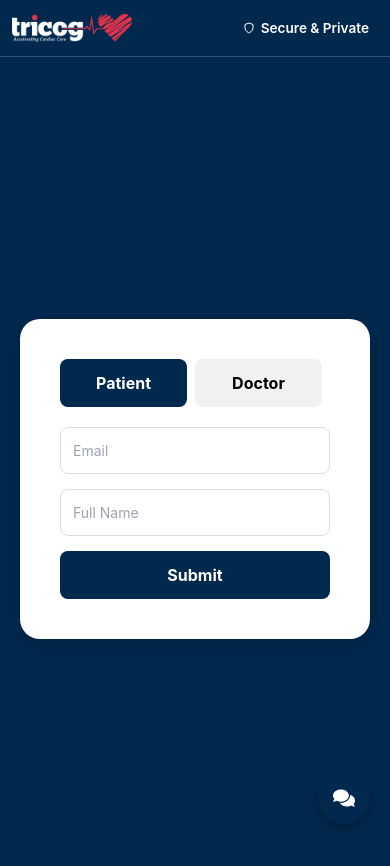
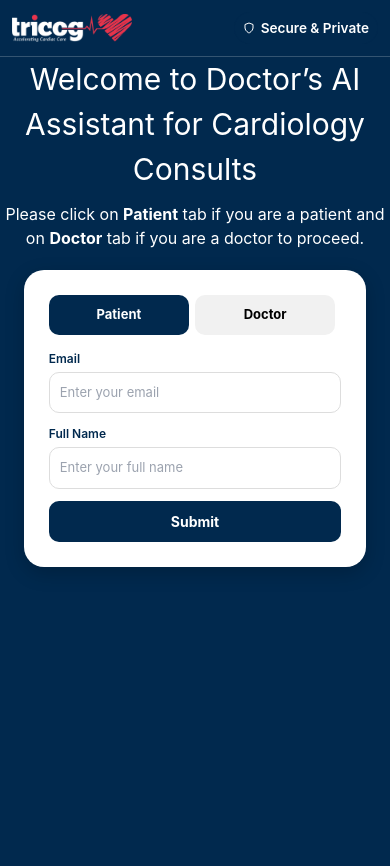
Before and after one commit to harshithad0703/heart_mate, a React (Create React App) app in the folder frontend/: page / in a window 390 px wide. Shown: the top 866 px of the page. Built offline with nearby package versions, Linux system fonts and the light colour scheme; the HTML template or start-up script is replaced by a standard one.

Commit message:
update frontend

```diff
--- a/frontend/public/index.html
+++ b/frontend/public/index.html
@@ -42,7 +42,7 @@
         left: 0;
         width: 100%;
         height: 100%;
-        background: linear-gradient(135deg, #667eea 0%, #764ba2 100%);
+        background: linear-gradient(135deg, #01294e 0%, #01294e 100%);
         display: flex;
         flex-direction: column;
         justify-content: center;
--- a/frontend/src/components/Chat.js
+++ b/frontend/src/components/Chat.js
@@ -1,9 +1,9 @@
 import React, { useState, useEffect, useRef } from "react";
+import { useNavigate } from "react-router-dom"; // ✅ Import for navigation
 import io from "socket.io-client";
 import ChatContainer from "./ChatContainer";
 import ConnectionStatus from "./ConnectionStatus";
 import Header from "./Header";
-
 
 function Chat() {
   const [socket, setSocket] = useState(null);
@@ -11,6 +11,7 @@ function Chat() {
   const [messages, setMessages] = useState([]);
   const [isTyping, setIsTyping] = useState(false);
   const socketRef = useRef(null);
+  const navigate = useNavigate(); // ✅ Hook for navigation
 
   useEffect(() => {
     const newSocket = io("http://localhost:8024", {
@@ -121,6 +122,24 @@ function Chat() {
   return (
     <div className="App">
       <Header />
+
+      {/* ✅ Back to Home Button */}
+      <div style={{ padding: "10px" }}>
+        <button
+          onClick={() => navigate("/")}
+          style={{
+            background: "#01294E",
+            color: "white",
+            padding: "8px 16px",
+            border: "none",
+            borderRadius: "8px",
+            cursor: "pointer",
+          }}
+        >
+          Home
+        </button>
+      </div>
+
       <ConnectionStatus isConnected={isConnected} />
       <main className="app-main">
         <ChatContainer
@@ -131,9 +150,6 @@ function Chat() {
           isConnected={isConnected}
         />
       </main>
-      {/* <footer className="app-footer">
-        <p>Tricog Health Assistant - Secure Healthcare Communication</p>
-      </footer> */}
     </div>
   );
 }
--- a/frontend/src/components/ChatContainer.css
+++ b/frontend/src/components/ChatContainer.css
@@ -9,6 +9,7 @@
   width: 100%;
   max-width: 800px;
   margin: 0 auto;
+  margin-top: 20px;
   position: relative;
 }
 
--- a/frontend/src/components/Header.css
+++ b/frontend/src/components/Header.css
@@ -3,7 +3,7 @@
   backdrop-filter: blur(20px);
   border-bottom: 1px solid rgba(255, 255, 255, 0.2);
   color: white;
-  padding: 15px 0;
+  padding: 20px 0;
   position: sticky;
   top: 0;
   z-index: 100;
--- a/frontend/src/components/Header.js
+++ b/frontend/src/components/Header.js
@@ -1,19 +1,17 @@
-import React from 'react';
-import './Header.css';
-
+import React from "react";
+import { Link } from "react-router-dom";
+import "./Header.css";
 
 const Header = () => {
   return (
     <header className="app-header">
       <div className="header-content">
         <div className="header-logo">
-
+          <Link to="/">
+            {" "}
+            {/* 👈 takes you to homepage route */}
             <img src="/logo.png" alt="App Logo" />
-
-          {/* <div className="logo-text">
-            <h1>Tricog Health</h1>
-            <p>AI-Powered Cardiac Care Assistant</p>
-          </div> */}
+          </Link>
         </div>
 
         <div className="header-info">
--- a/frontend/src/components/Homepage.css
+++ b/frontend/src/components/Homepage.css
@@ -1,88 +1,135 @@
 .homepage {
   min-height: 100vh;
-  background-color: #01294E;
+  background-color: #01294e;
   display: flex;
+  flex-direction: column;
   align-items: center;
-  justify-content: center;
-  padding: 20px;
+  /* justify-content: center; */
+  /* padding: 20px; */
   position: relative;
   gap: 60px; /* space between heart and form */
 }
 
+.main{
+  display: flex;
+}
+
 /* Left Heart Section */
 .heart-section img {
-  max-width: 450px;   /* bigger size */
+  max-width: 450px; /* bigger size desktop */
   height: auto;
   animation: heartbeat 2s infinite;
 }
 
 @keyframes heartbeat {
-  0% { transform: scale(1); }
-  25% { transform: scale(1.05); }
-  50% { transform: scale(1); }
-  75% { transform: scale(1.05); }
-  100% { transform: scale(1); }
+  0% {
+    transform: scale(1);
+  }
+  25% {
+    transform: scale(1.05);
+  }
+  50% {
+    transform: scale(1);
+  }
+  75% {
+    transform: scale(1.05);
+  }
+  100% {
+    transform: scale(1);
+  }
 }
+
+.welcome-text {
+  text-align: center;
+  color: white;
+  margin: 0 auto;
+  max-width: 800px;
+  /* padding: 10px 20px; */
+}
+
+.welcome-text h2 {
+  font-size: 30px;
+  margin-bottom: 10px;
+}
+
+.welcome-text p {
+  font-size: 16px;
+  line-height: 1.5;
+}
+
+
 
 /* Right Form Card */
 .form-card {
   background: #ffffff;
   border-radius: 20px;
-  box-shadow: 0 6px 20px rgba(0,0,0,0.2);
-  padding: 40px;
-  width: 100%;
-  max-width: 400px;
+  box-shadow: 0 6px 20px rgba(0, 0, 0, 0.2);
+  padding: 40px; /* more padding desktop */
+  /* width: 100%; */
+  max-width: 450px; /* wider form desktop */
+  min-height: 350px; /* taller form desktop */
+  font-size: 18px; /* bigger base font size */
 }
 
 /* Tabs */
 .tabs {
   display: flex;
-  margin-bottom: 20px;
+  margin-bottom: 15px;
 }
 
 .tabs button {
   flex: 1;
-  padding: 12px;
+  padding: 14px;
   border: none;
   outline: none;
   cursor: pointer;
   font-weight: bold;
   background: #f1f1f1;
   transition: background 0.3s;
-  border-radius: 8px;
-  margin-right: 8px;
+  border-radius: 10px;
+  margin-right: 10px;
+  font-size: 16px;
 }
 
 .tabs button.active {
-  background: #01294E;
+  background: #01294e;
   color: white;
 }
 
 /* Inputs */
 .form input {
   width: 100%;
-  padding: 12px;
-  margin-bottom: 15px;
+  padding: 16px; /* bigger input padding */
+  margin-bottom: 20px;
   border: 1px solid #ddd;
-  border-radius: 8px;
+  border-radius: 10px;
   outline: none;
-  font-size: 14px;
+  font-size: 16px; /* bigger input text */
 }
 
 .form input:focus {
-  border-color: #01294E;
-  box-shadow: 0 0 5px rgba(29, 78, 216, 0.5);
+  border-color: #01294e;
+  box-shadow: 0 0 8px rgba(29, 78, 216, 0.5);
+}
+
+.form label {
+  display: block;
+  font-weight: 600; /* make label stand out */
+  margin-bottom: 6px; /* space between label and input */
+  color: #01294e; /* matches your theme */
+  font-size: 14px; /* adjust size */
 }
 
 /* Submit button */
 .submit-btn {
   width: 100%;
-  padding: 12px;
-  background: #01294E;
+  padding: 16px;
+  background: #01294e;
   color: white;
   border: none;
-  border-radius: 8px;
+  border-radius: 10px;
   font-weight: bold;
+  font-size: 16px; /* bigger text desktop */
   cursor: pointer;
   transition: background 0.3s;
 }
@@ -96,13 +143,13 @@
   position: fixed;
   bottom: 20px;
   right: 20px;
-  background: #01294E;
+  background: #01294e;
   color: white;
   border: none;
   border-radius: 50%;
-  padding: 15px;
+  padding: 18px;
   cursor: pointer;
-  box-shadow: 0 4px 12px rgba(0,0,0,0.3);
+  box-shadow: 0 4px 12px rgba(0, 0, 0, 0.3);
   transition: background 0.3s, transform 0.2s;
 }
 
@@ -111,15 +158,49 @@
   transform: scale(1.1);
 }
 
-/* Responsive */
+/* Responsive (Mobile < 768px) */
 @media (max-width: 768px) {
   .homepage {
     flex-direction: column;
-    gap: 30px;
+    gap: 20px;
   }
 
-  /* Hide heart image completely on mobile */
   .heart-section {
-    display: none;
+    display: none; /* hide heart on mobile */
+  }
+
+  .form-card {
+    padding: 25px; /* less padding */
+    max-width: 100%;
+    min-height: auto;
+    font-size: 14px; /* smaller text */
+  }
+
+  .tabs button {
+    padding: 10px;
+    font-size: 13px;
+    margin-right: 6px;
+  }
+
+  .form input {
+    padding: 10px;
+    font-size: 13px;
+    margin-bottom: 12px;
+  }
+
+  .submit-btn {
+    padding: 10px;
+    font-size: 14px;
+  }
+
+  .chat-btn {
+    padding: 12px;
   }
 }
+
+@media (max-width: 768px) {
+  .form label {
+    font-size: 12px; /* smaller on mobile */
+    margin-bottom: 4px;
+  }
+}
--- a/frontend/src/components/Homepage.js
+++ b/frontend/src/components/Homepage.js
@@ -76,10 +76,20 @@ export default function HomePage() {
   return (
     <>
       <Header />
+
       <div className="homepage">
+        {/* Welcome text section */}
+        <div className="welcome-text">
+          <h2>Welcome to Doctor’s AI Assistant for Cardiology Consults</h2>
+          <p>
+            Please click on <strong>Patient</strong> tab if you are a patient
+            and on <strong>Doctor</strong> tab if you are a doctor to proceed.
+          </p>
+        </div>
+        <div className="main">
           {/* Left Heart Icon */}
           <div className="heart-section">
-          <img src="/heart.png" alt="Heart" />
+            <img src="/heart3.png" alt="Heart" />
           </div>
 
           {/* Right Form */}
@@ -100,41 +110,54 @@ export default function HomePage() {
             </div>
 
             <form className="form" onSubmit={handleSubmit}>
+              {/* Email */}
+              <label htmlFor="email">Email</label>
               <input
+                id="email"
                 type="email"
                 name="email"
-              placeholder="Email"
+                placeholder="Enter your email"
                 onChange={handleChange}
                 required
               />
+
+              {/* Patient field */}
               {activeTab === "patient" && (
+                <>
+                  <label htmlFor="fullName">Full Name</label>
                   <input
+                    id="fullName"
                     type="text"
                     name="fullName"
-                placeholder="Full Name"
+                    placeholder="Enter your full name"
                     onChange={handleChange}
                     required
                   />
+                </>
               )}
+
+              {/* Doctor field */}
               {activeTab === "doctor" && (
+                <>
+                  <label htmlFor="password">Password</label>
                   <input
+                    id="password"
                     type="password"
                     name="password"
-                placeholder="Password"
+                    placeholder="Enter your password"
                     onChange={handleChange}
                     required
                   />
+                </>
               )}
+
               <button type="submit" className="submit-btn">
                 Submit
               </button>
             </form>
           </div>
+        </div>
 
-        {/* Floating Chat Button */}
-        <button className="chat-btn" onClick={startChat}>
-          <FaComments size={22} />
-        </button>
       </div>
     </>
   );
--- a/frontend/src/index.css
+++ b/frontend/src/index.css
@@ -5,7 +5,7 @@ body {
     sans-serif;
   -webkit-font-smoothing: antialiased;
   -moz-osx-font-smoothing: grayscale;
-  background: linear-gradient(135deg, #01294E 0%, #01294E 100%);
+  /* background: linear-gradient(135deg, #667eea 0%, #764ba2 100%); */
   min-height: 100vh;
 }
 
```
Also changed, not shown: frontend/public/heart3.png (added). Lines whose indentation alone changed are shown as unchanged.
